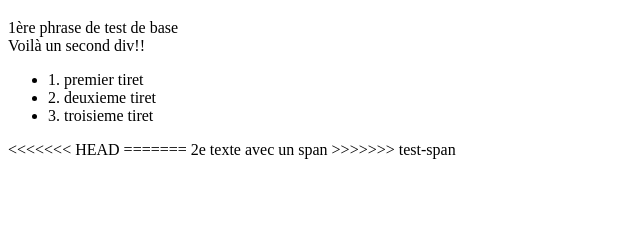
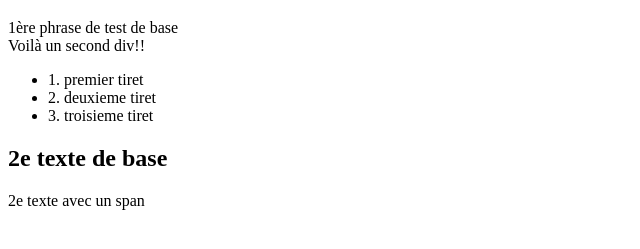
Before and after one commit to skjamedewou/New-project-git-mastering, a plain HTML site: page index.html in a window 1280 px wide. Shown: the part 61-310 px from the top of the page, without its empty margins (0-640 px from the left). Drawn offline with Linux system fonts and the light colour scheme.

Commit message:
new div2

```diff
--- a/index.html
+++ b/index.html
@@ -19,13 +19,11 @@
         <li>2. deuxieme tiret</li>
         <li>3. troisieme tiret</li>
     </ul>
+    <div>
+        <h2> 2e texte de base</h2>
+    </div>
 </body>
-<<<<<<< HEAD
-</html>
-
-=======
 <span>
     2e texte avec un span
 </span>
 </html>
->>>>>>> test-span
```
